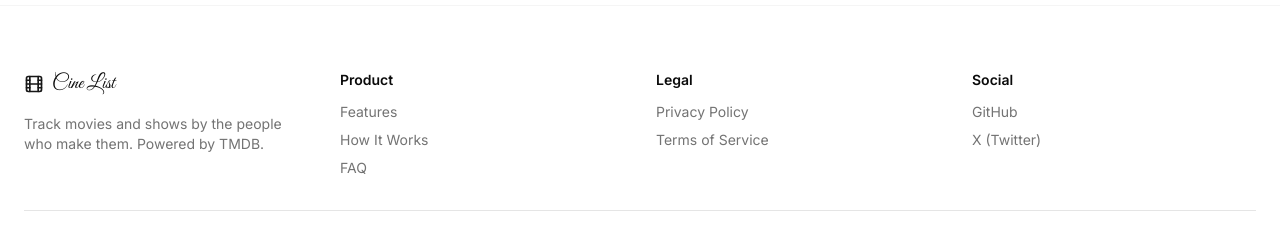
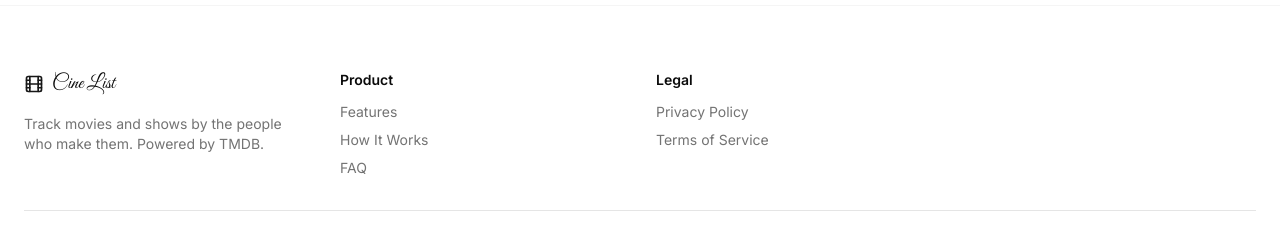
Before and after one commit to ankitXD/cine-list, a Next.js app: page / in a window 1280 px wide. Shown: the part 4357-4585 px from the top of the page. Built offline with nearby package versions, Linux system fonts and the light colour scheme; no server answers.

Commit message:
feat: remove social links section from footer component

```diff
--- a/components/footer.tsx
+++ b/components/footer.tsx
@@ -11,10 +11,6 @@ const footerLinks = {
   legal: [
     { href: "/privacy", label: "Privacy Policy" },
     { href: "/terms", label: "Terms of Service" },
-  ],
-  social: [
-    { href: "https://github.com", label: "GitHub" },
-    { href: "https://x.com", label: "X (Twitter)" },
   ],
 };
 
@@ -66,24 +62,6 @@ export function Footer() {
               ))}
             </nav>
           </div>
-
-          {/* Social */}
-          <div className="space-y-3">
-            <h4 className="text-sm font-semibold">Social</h4>
-            <nav className="flex flex-col gap-2">
-              {footerLinks.social.map((link) => (
-                <a
-                  key={link.href}
-                  href={link.href}
-                  target="_blank"
-                  rel="noopener noreferrer"
-                  className="text-sm text-muted-foreground hover:text-foreground transition-colors"
-                >
-                  {link.label}
-                </a>
-              ))}
-            </nav>
-          </div>
         </div>
 
         <Separator className="my-8" />
```
